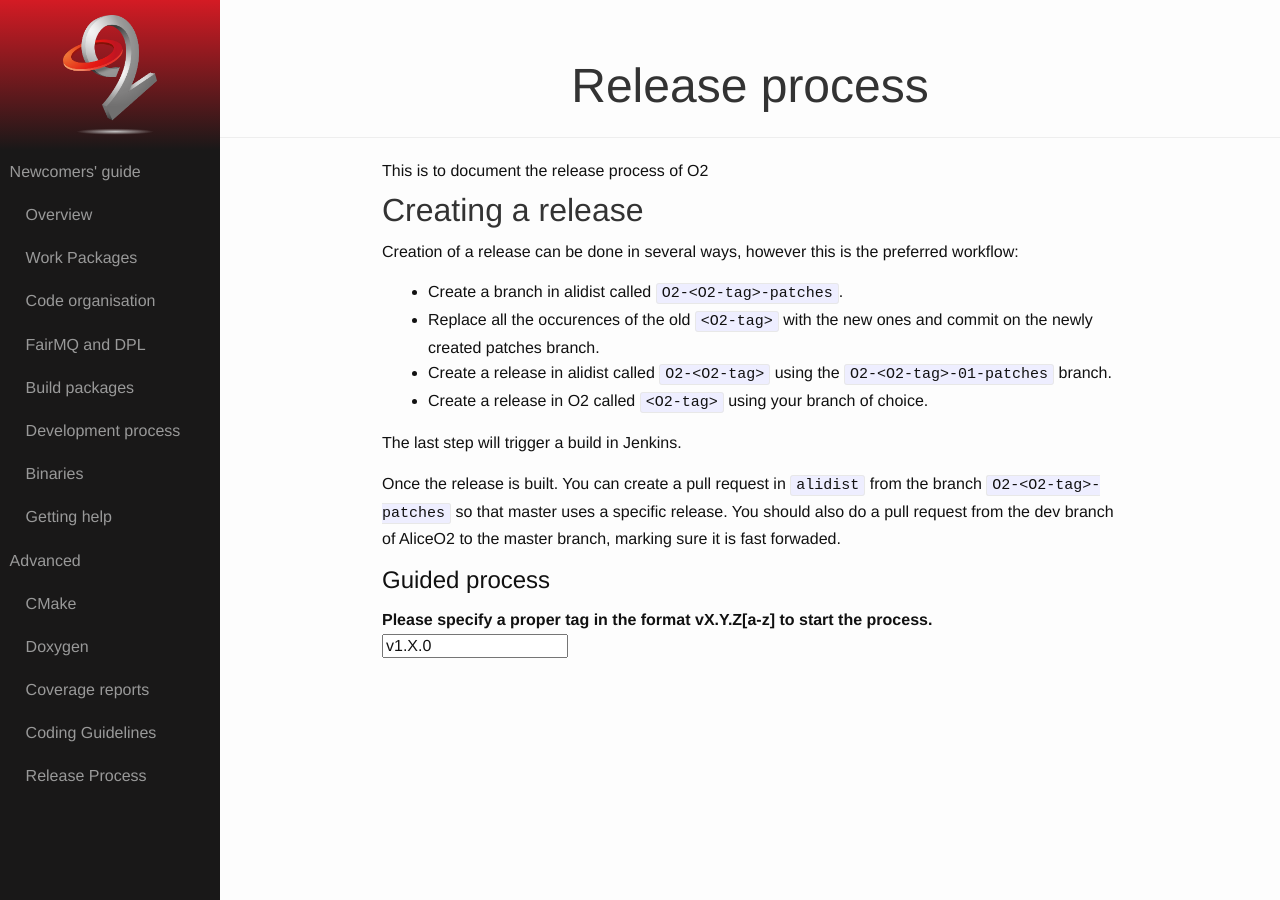
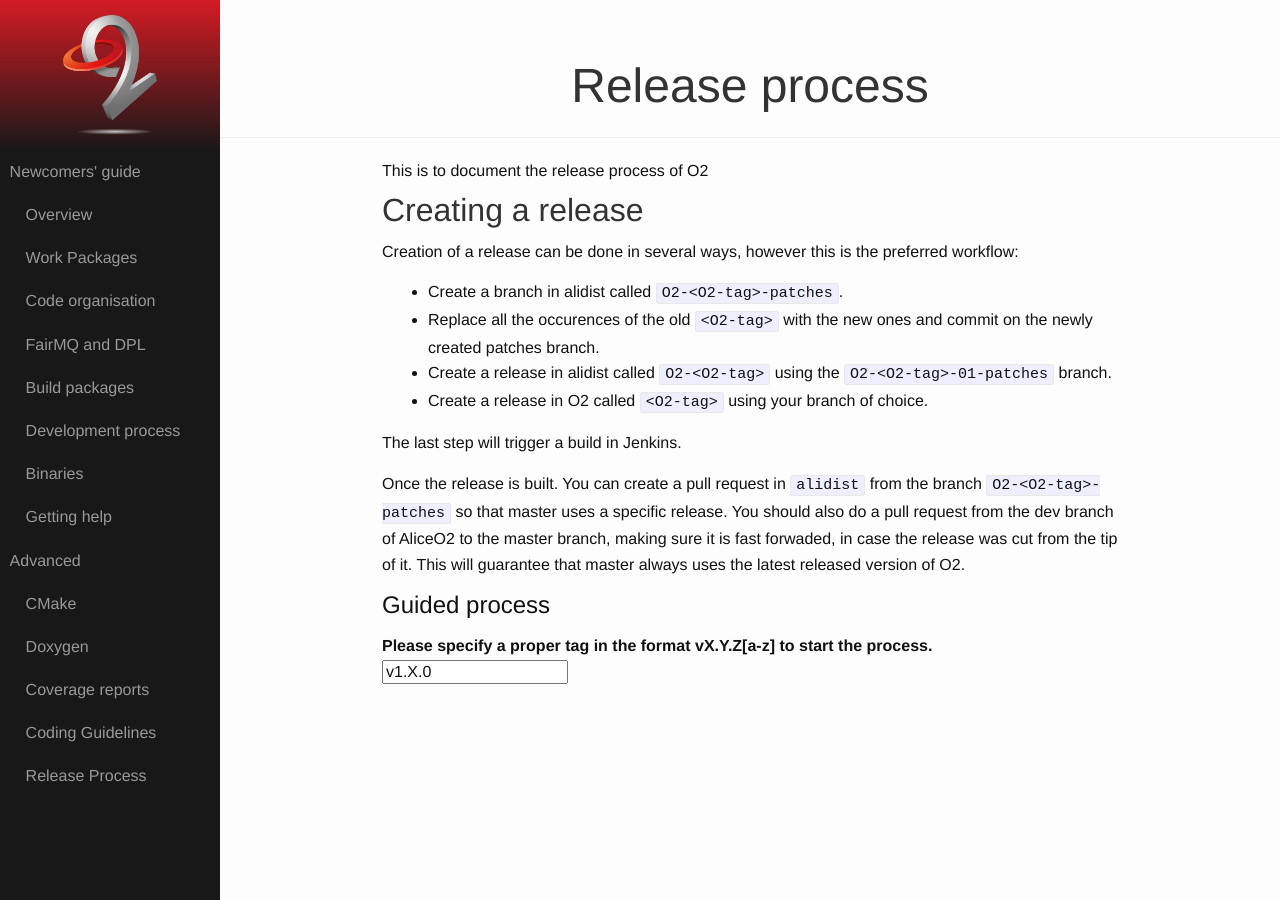
Before and after one commit to AliceO2Group/AliceO2Group.github.io, a Jekyll site: the page built from advanced/release-process.markdown, in a window 1280 px wide. Built offline with Jekyll 4.4.1, drawn with Linux system fonts in a browser that asks for light colours.

Commit message:
More updates to the release process

```diff
--- a/advanced/release-process.markdown
+++ b/advanced/release-process.markdown
@@ -20,7 +20,9 @@ The last step will trigger a build in Jenkins.
 Once the release is built. You can create a pull request in `alidist` from the
 branch `O2-<O2-tag>-patches` so that master uses a specific release.
 You should also do a pull request from the dev branch of AliceO2 to the master
-branch, marking sure it is fast forwaded.
+branch, making sure it is fast forwaded, in case the release was cut from
+the tip of it. This will guarantee that master always uses the latest released
+version of O2.
 
 <script>
 function update() {
```
